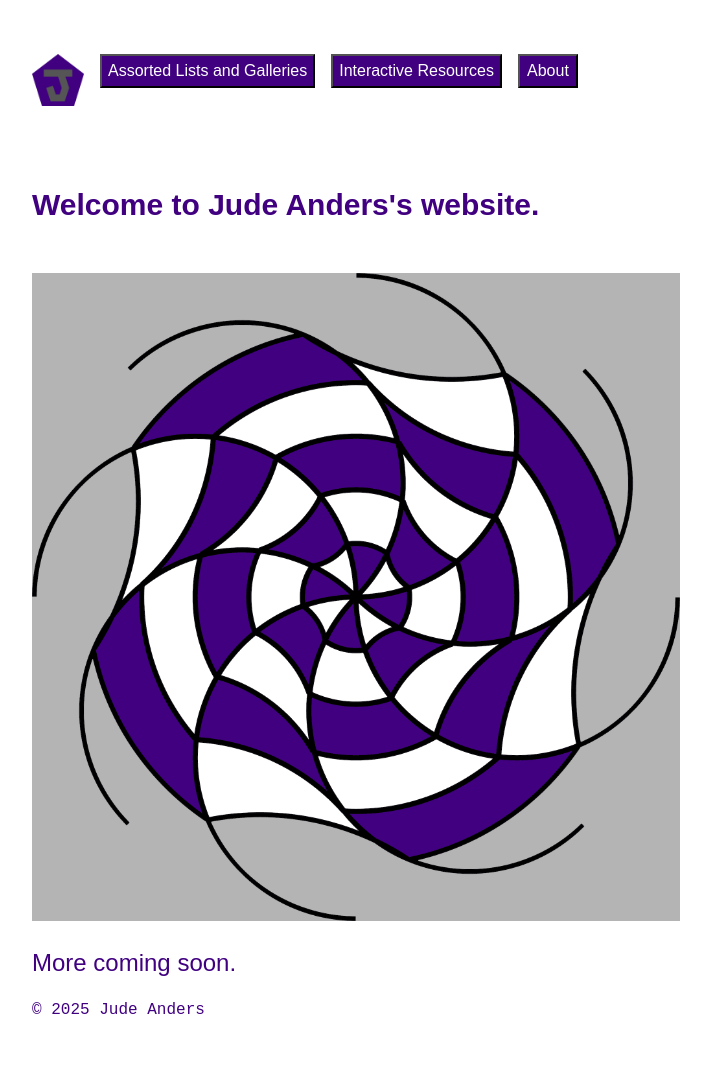
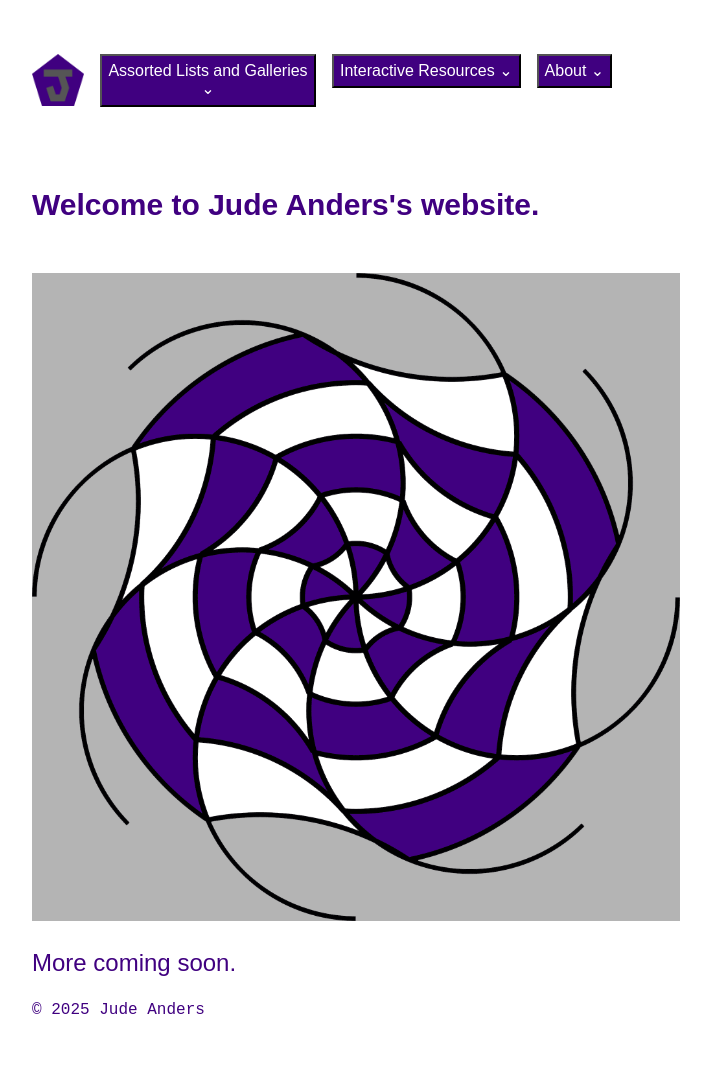
Before and after one commit to 1anderj/judeanders-website, a Jekyll site: the page built from index.html, in a window 1280 px wide. Shown: the whole page, without its empty margins (22-733 px from the left). Built offline with Jekyll 4.4.1, drawn with Linux system fonts in a browser that asks for light colours; some web fonts are replaced; some of the changed lines change nothing that is shown.

Commit message:
dropdown 2

```diff
--- a/_layouts/default.html
+++ b/_layouts/default.html
@@ -21,7 +21,7 @@
         <img id="logo-favicon" src="/assets/images/favicon/favicon-1024x1024.png" alt="Purple pentagon with gray J favicon">
       </a>
       <div class="dropdown-container">
-        <button class="menu" onclick="dropdownLists()">Assorted Lists and Galleries</button>
+        <button class="menu" onclick="toggleDropdown('lists-dropdown')">Assorted Lists and Galleries ⌄</button>
         <div id="lists-dropdown" class="dropdown-links">
           <a class="menu-item" href="/math-quotations/">Math Quotations</a>
           <a class="menu-item" href="/good-xkcd-comics/">Good xkcd Comics</a>
@@ -30,7 +30,7 @@
         </div>
       </div>
       <div class="dropdown-container">
-        <button class="menu" onclick="dropdownInteractive()">Interactive Resources</button>
+        <button class="menu" onclick="toggleDropdown('interactive-dropdown')">Interactive Resources ⌄</button>
         <div id="interactive-dropdown" class="dropdown-links">
           <a class="menu-item" href="/wysitutwyg-editor/">WYSITUTWYG Editor</a>
           <a class="menu-item" href="/dozenal/">Dozenal Multiplication Tables Practice</a>
@@ -38,7 +38,7 @@
         </div>
       </div>
       <div class="dropdown-container">
-        <button class="menu" onclick="dropdownAbout()">About</button>
+        <button class="menu" onclick="toggleDropdown('about-dropdown')">About ⌄</button>
         <div id="about-dropdown" class="dropdown-links">
           <a class="menu-item" href="/about/">About</a>
           <a class="menu-item" href="/contact/">Contact</a>
--- a/assets/scripts/dropdowns.js
+++ b/assets/scripts/dropdowns.js
@@ -1,50 +1,21 @@
-function dropdownLists() {
-  document.getElementById("lists-dropdown").classList.toggle("show");
+function toggleDropdown(id) {
+  // Close all dropdowns
+  var dropdowns = document.getElementsByClassName("dropdown-links");
+  for (var i = 0; i < dropdowns.length; i++) {
+    if (dropdowns[i].id !== id) {
+      dropdowns[i].classList.remove("show");
+    }
+  }
+
+  // Toggle the requested dropdown
+  document.getElementById(id).classList.toggle("show");
 }
 
 window.onclick = function(event) {
   if (!event.target.matches('.menu')) {
     var dropdowns = document.getElementsByClassName("dropdown-links");
-    var i;
-    for (i = 0; i < dropdowns.length; i++) {
-      var openDropdown = dropdowns[i];
-      if (openDropdown.classList.contains('show')) {
-        openDropdown.classList.remove('show');
-      }
+    for (var i = 0; i < dropdowns.length; i++) {
+      dropdowns[i].classList.remove("show");
     }
   }
 }
-
-function dropdownInteractive() {
-  document.getElementById("interactive-dropdown").classList.toggle("show");
-}
-
-window.onclick = function(event) {
-  if (!event.target.matches('.menu')) {
-    var dropdowns = document.getElementsByClassName("dropdown-links");
-    var i;
-    for (i = 0; i < dropdowns.length; i++) {
-      var openDropdown = dropdowns[i];
-      if (openDropdown.classList.contains('show')) {
-        openDropdown.classList.remove('show');
-      }
-    }
-  }
-}
-
-function dropdownAbout() {
-  document.getElementById("about-dropdown").classList.toggle("show");
-}
-
-window.onclick = function(event) {
-  if (!event.target.matches('.menu')) {
-    var dropdowns = document.getElementsByClassName("dropdown-links");
-    var i;
-    for (i = 0; i < dropdowns.length; i++) {
-      var openDropdown = dropdowns[i];
-      if (openDropdown.classList.contains('show')) {
-        openDropdown.classList.remove('show');
-      }
-    }
-  }
-}
--- a/assets/styles/styles.css
+++ b/assets/styles/styles.css
@@ -49,7 +49,6 @@
   position: absolute;
   background-color: #ccc;
   min-width: 160px;
-  box-shadow: 0px 8px 16px 0px rgba(0,0,0,0.2);
   z-index: 1;
 }
 
```
